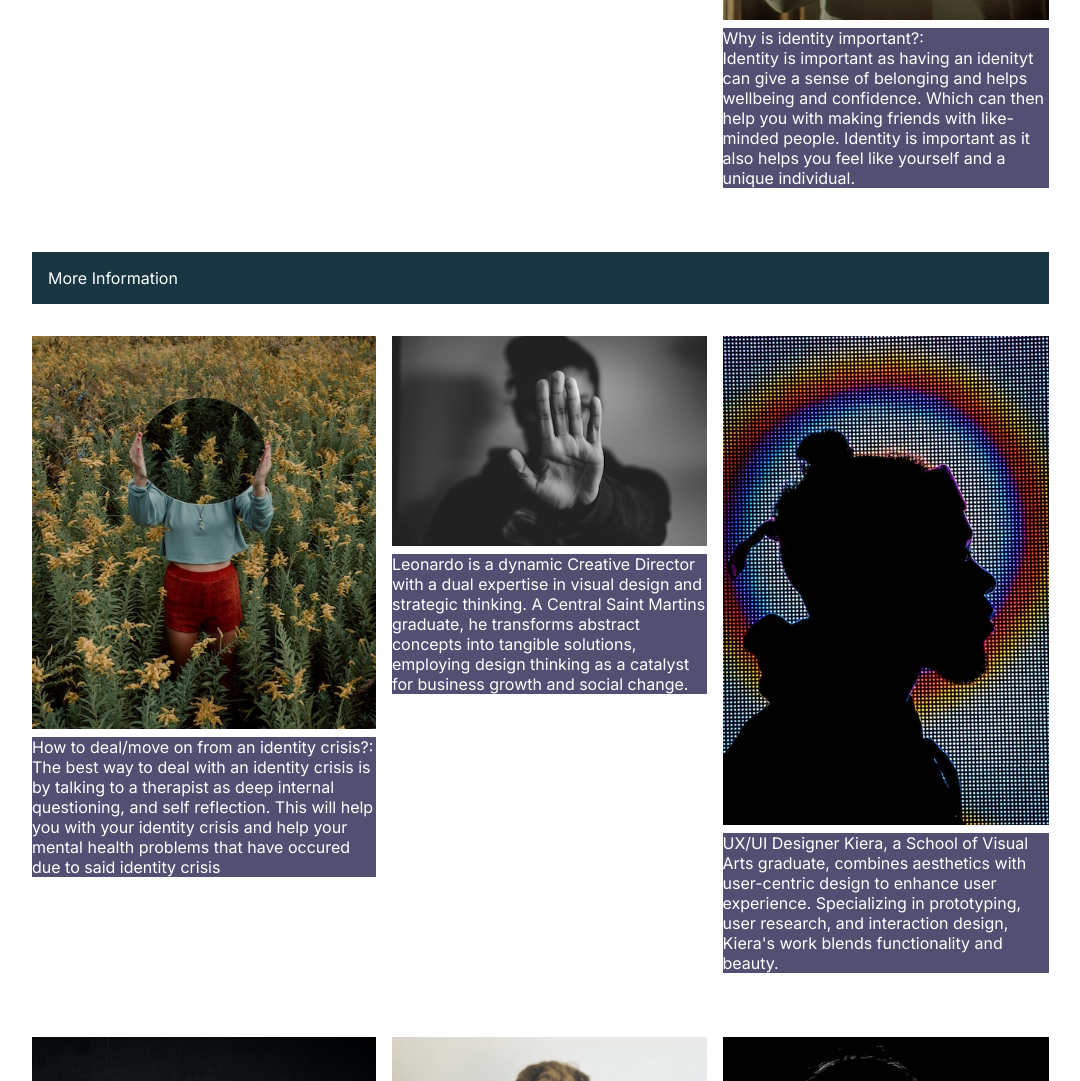
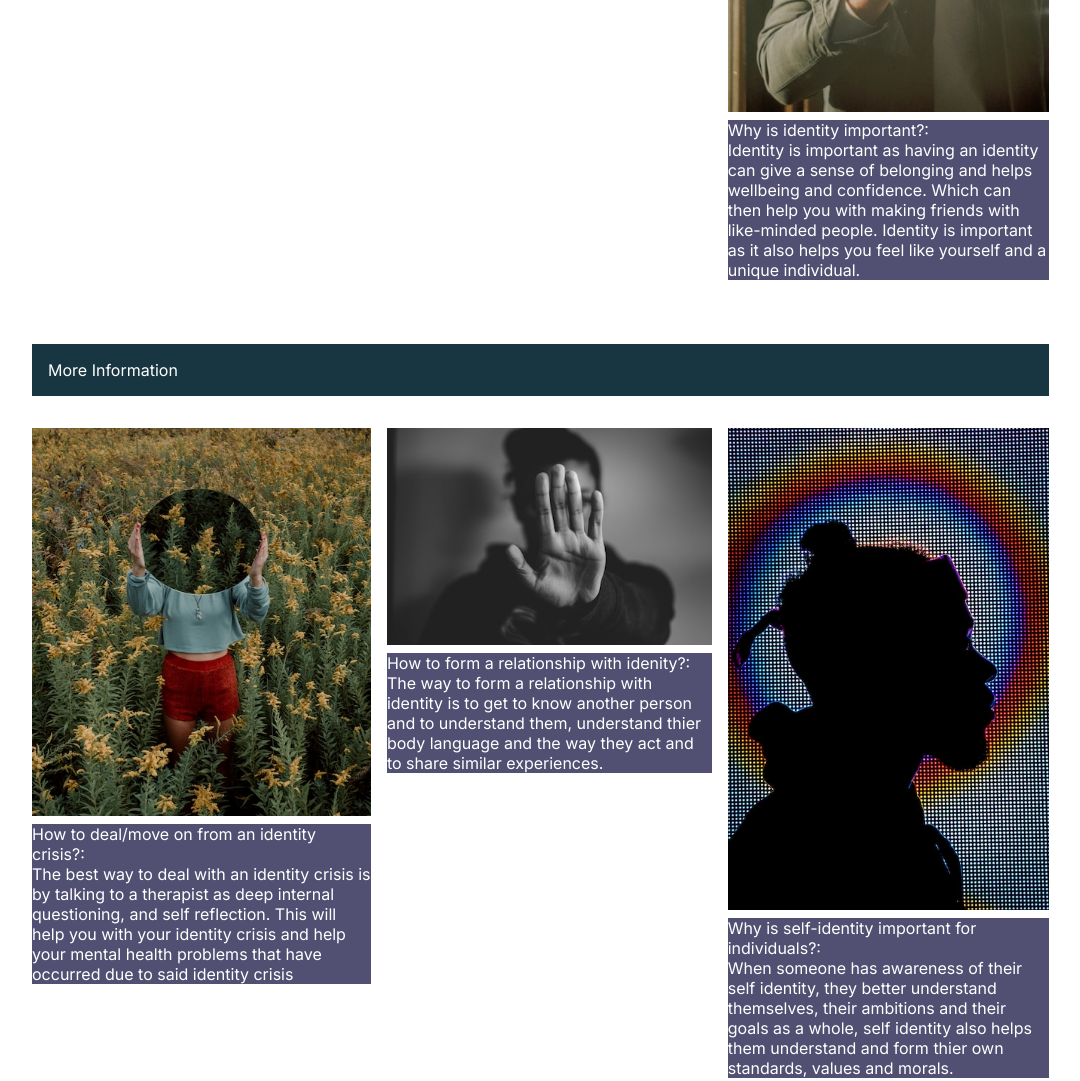
Before and after one commit to Solavis/Solavis.github.io, a plain HTML site: page index.html in a window 1280 px wide. Shown: the part 1017-2098 px from the top of the page, without its empty margins (152-1232 px from the left). Drawn offline with Linux system fonts and the light colour scheme.

Commit message:
Final touches

```diff
--- a/index.html
+++ b/index.html
@@ -18,12 +18,14 @@
     <div class="main-container">
       <div class="blurb" id="blurb">
         <div class="blurb-title">Introduction:</div>
-        <div class="blurb-subtitle">Inert intro here</div>
+        <div class="blurb-subtitle">This is a visual essay about identity and selves, and how forming an identity with yourself is important and how that relationship with your identity can be effective in the real world and help you with all sorts of aspects throughout you life and other peoples lives</div>
         <div class="blurb-subsubtitle">References:</div>
         <a href="url">https://www.facinghistory.org/resource-library/exploring-concept-identity#:~:text=Defining%20Identity,may%20perceive%20and%20label%20us.<br></a>
         <a href="url">https://leaders.com/articles/personal-growth/identity-crisis/#:~:text=Practicing%20self%2Dreflection%3A%20Another%20way,deeper%20and%20explore%20your%20feelings.</a>
         <a href="url">https://www.childrenssociety.org.uk/information/young-people/well-being/resources/identity#:~:text=Why%20is%20identity%20important%3F,to%20people%20from%20different%20backgrounds.</a>
+        <a href="url">https://www.linkedin.com/advice/0/how-do-you-use-social-identity-similarity#:~:text=The%20only%20way%20to%20build,you%20know%20who%20they%20know%3F</a>
         <a href="url">https://en.wikipedia.org/wiki/Self-concept</a>
+        <a href="url">https://markooo.com/importance-of-self-identity/#:~:text=Self%2Didentity%20is%20an%20internal,goals%20and%20values%20in%20life.</a>
       </div>
 
     <div class="team-member-card" id="teamMemberCard1">
@@ -36,20 +38,20 @@
     </div>
     <div class="team-member-card" id="teamMemberCard3">
       <img class="team-member-card-image" id="teamMemberCardImage3" src="./images/Whys is identity important (pic).jfif"></img>
-      <div class="team-member-card-blurb" id="teamMemberCardBlurb3">Why is identity important?: <br>Identity is important as having an idenityt can give a sense of belonging and helps wellbeing and confidence. Which can then help you with making friends with like-minded people. Identity is important as it also helps you feel like yourself and a unique individual. </div>
+      <div class="team-member-card-blurb" id="teamMemberCardBlurb3">Why is identity important?: <br>Identity is important as having an identity can give a sense of belonging and helps wellbeing and confidence. Which can then help you with making friends with like-minded people. Identity is important as it also helps you feel like yourself and a unique individual. </div>
     </div>
 
     <div class="team-member-card" id="teamMemberCard4">
       <img class="team-member-card-image" id="teamMemberCardImage4" src="./images/More info.jfif"></img>
-      <div class="team-member-card-blurb" id="teamMemberCardBlurb4">How to deal/move on from an identity crisis?: <br> The best way to deal with an identity crisis is by talking to a therapist as deep internal questioning, and self reflection. This will help you with your identity crisis and help your mental health problems that have occured due to said identity crisis</div>
+      <div class="team-member-card-blurb" id="teamMemberCardBlurb4">How to deal/move on from an identity crisis?: <br> The best way to deal with an identity crisis is by talking to a therapist as deep internal questioning, and self reflection. This will help you with your identity crisis and help your mental health problems that have occurred due to said identity crisis</div>
     </div>
     <div class="team-member-card" id="teamMemberCard5">
       <img class="team-member-card-image" id="teamMemberCardImage5" src="./images/More info 2.jfif"></img>
-      <div class="team-member-card-blurb" id="teamMemberCardBlurb5">Leonardo is a dynamic Creative Director with a dual expertise in visual design and strategic thinking. A Central Saint Martins graduate, he transforms abstract concepts into tangible solutions, employing design thinking as a catalyst for business growth and social change.</div>
+      <div class="team-member-card-blurb" id="teamMemberCardBlurb5">How to form a relationship with idenity?: <br>The way to form a relationship with identity is to get to know another person and to understand them, understand thier body language and the way they act and to share similar experiences.</div>
     </div>
     <div class="team-member-card" id="teamMemberCard6">
       <img class="team-member-card-image" id="teamMemberCardImage6" src="./images/More info 3.jfif"></img>
-      <div class="team-member-card-blurb" id="teamMemberCardBlurb6">UX/UI Designer Kiera, a School of Visual Arts graduate, combines aesthetics with user-centric design to enhance user experience. Specializing in prototyping, user research, and interaction design, Kiera's work blends functionality and beauty.</div>
+      <div class="team-member-card-blurb" id="teamMemberCardBlurb6">Why is self-identity important for individuals?: <br>When someone has awareness of their self identity, they better understand themselves, their ambitions and their goals as a whole, self identity also helps them understand and form thier own standards, values and morals.</div>
     </div>
 
     <div class="our-clients-title" id="ourClientsTitle">More Information</div>
```
